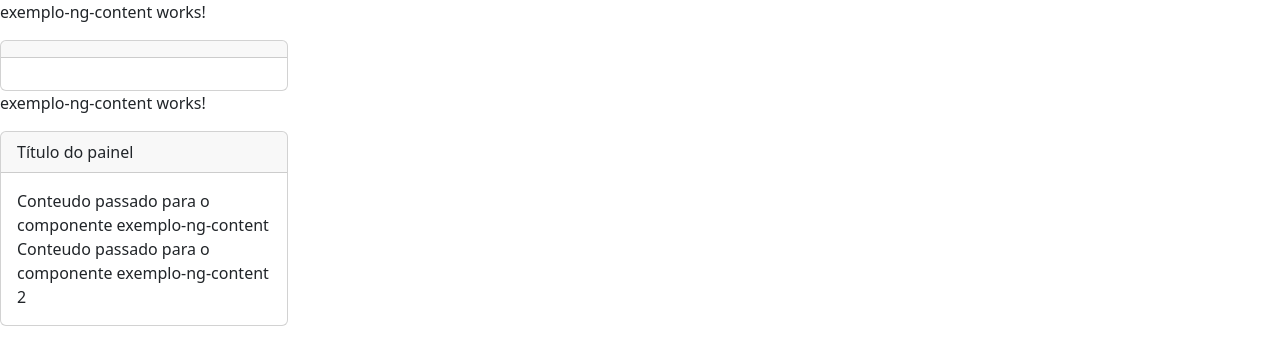
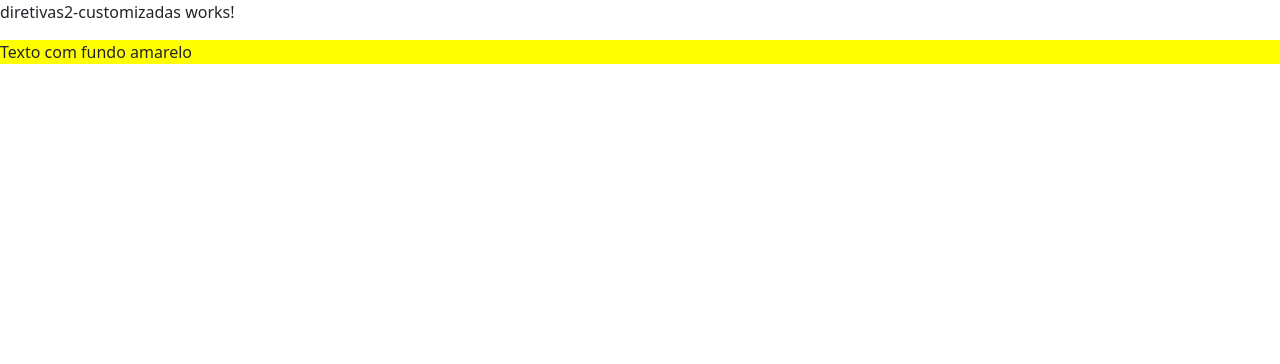
Before and after one commit to devFabioMats/formacao-angular, an Angular app in the folder diretivas2/: page / in a window 1280 px wide. Shown: the top 364 px of the page. Built offline with nearby package versions, Linux system fonts and the light colour scheme.

Commit message:
usando diretiva set syle

```diff
--- a/diretivas2/src/app/app.component.html
+++ b/diretivas2/src/app/app.component.html
@@ -4,7 +4,7 @@
 <!-- <app-diretiva2-ngclass></app-diretiva2-ngclass> -->
 <!-- <app-diretiva2-ngstyle></app-diretiva2-ngstyle> -->
 <!-- <app-operador-elvis></app-operador-elvis> -->
-<app-exemplo-ng-content>
+<!-- <app-exemplo-ng-content>
     Conteudo passado para o componente exemplo-ng-content
 </app-exemplo-ng-content>
 
@@ -12,4 +12,5 @@
     <div class="titulo">Título do painel</div>
     <div class="corpo">Conteudo passado para o componente exemplo-ng-content</div>
     <div class="corpo">Conteudo passado para o componente exemplo-ng-content 2</div>
-</app-exemplo-ng-content>
+</app-exemplo-ng-content> -->
+<app-diretivas2-customizadas></app-diretivas2-customizadas>
--- a/diretivas2/src/app/diretivas2-customizadas/diretivas2-customizadas.component.html
+++ b/diretivas2/src/app/diretivas2-customizadas/diretivas2-customizadas.component.html
@@ -1,3 +1,3 @@
 <p>diretivas2-customizadas works!</p>
 
-<p>Texto com fundo amarelo</p>
+<p fundoAmarelo>Texto com fundo amarelo</p>
--- a/diretivas2/src/app/shared/fundo-amarelo.directive.ts
+++ b/diretivas2/src/app/shared/fundo-amarelo.directive.ts
@@ -1,4 +1,4 @@
-import { Directive } from '@angular/core';
+import { Directive, ElementRef, Renderer2 } from '@angular/core';
 
 @Directive({
   selector: '[fundoAmarelo]',
@@ -6,6 +6,10 @@ import { Directive } from '@angular/core';
 })
 export class FundoAmareloDirective {
 
-  constructor() { }
+  constructor(private elementRef: ElementRef, private renderer: Renderer2) {
+    //this.elementRef.nativeElement.style.backgroundColor = 'yellow'; metodo inseguro nao recomendado pelo nagular
+
+    this.renderer.setStyle(this.elementRef.nativeElement, 'background-color', 'yellow');
+  }
 
 }
```
